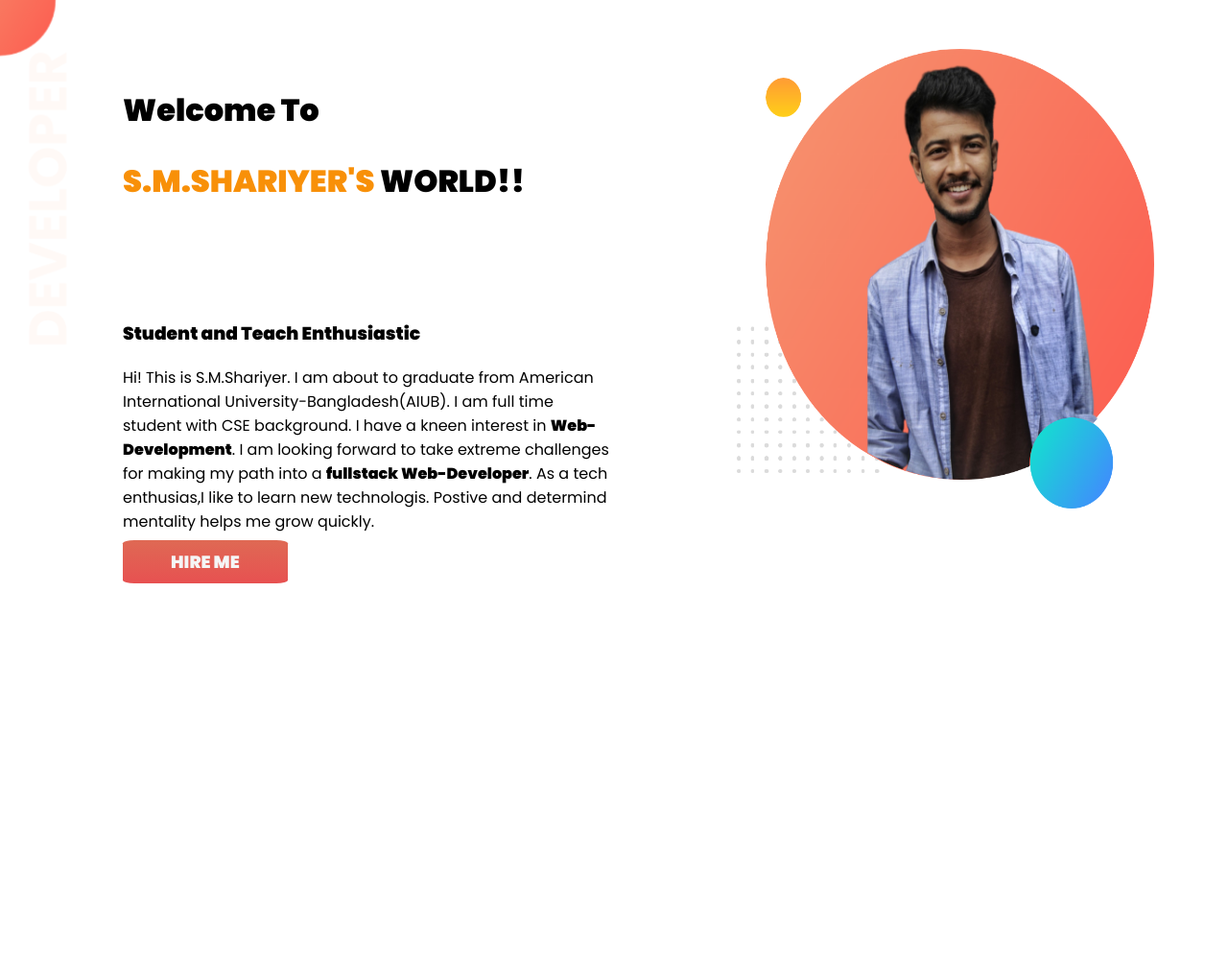
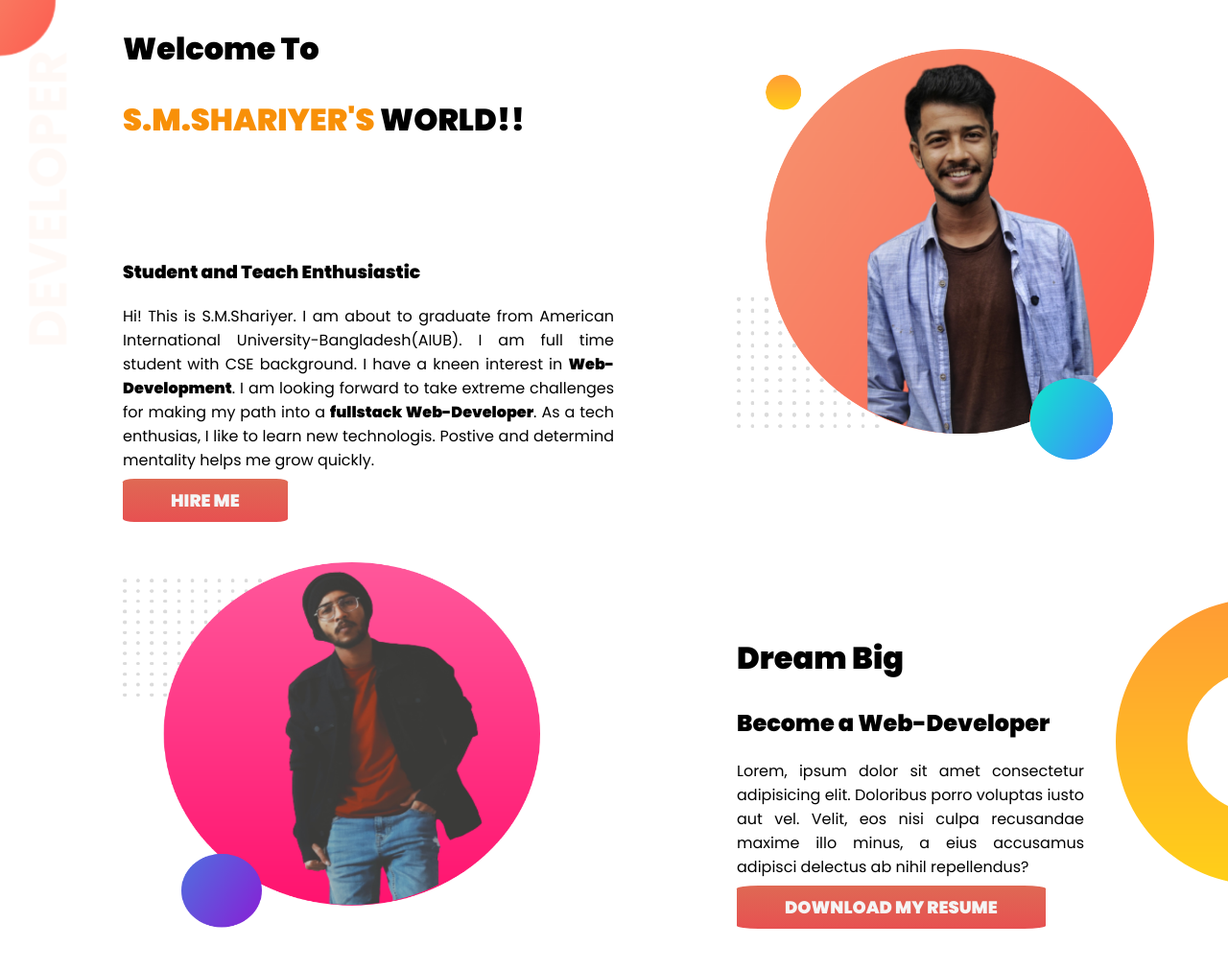
Before and after one commit to Shariyer/Developer-Portfolio, a plain HTML site: page index.html in a window 1280 px wide. Shown: the whole page at 96% size. Before the commit the page ends 800 px from the top, so only its background shows below. Drawn offline with Linux system fonts and the light colour scheme.

Commit message:
second section done

```diff
--- a/index.html
+++ b/index.html
@@ -15,25 +15,38 @@
 
 <body>
     <section class="top-banner">
-        <div class="half-width" id="heading">
+        <div class="half-width">
             <h1>Welcome To</h1>
             <h1><span class="orange-color">S.M.SHARIYER'S</span> WORLD!!</h1>
             <br><br><br>
             <h3>Student and Teach Enthusiastic</h3>
-            <p>Hi! This is S.M.Shariyer. I am about to graduate from American International University-Bangladesh(AIUB).
+            <p class="introparagrapgh">Hi! This is S.M.Shariyer. I am about to graduate from American International University-Bangladesh(AIUB).
                 I
                 am full time student with CSE background. I have a kneen interest in <strong>Web-Development</strong>. I
                 am
                 looking forward to take extreme challenges for making my path into a <strong>fullstack
-                    Web-Developer</strong>. As a tech enthusias,I like to learn new technologis. Postive and determind
+                    Web-Developer</strong>. As a tech enthusias, I like to learn new technologis. Postive and determind
                 mentality helps me grow quickly.</p>
-               <a class="hire-button" target="_blank" href="https://www.linkedin.com/in/s-m-shariyer-ba12a2229/">HIRE ME</a>
+               <a class="button" target="_blank" href="https://www.linkedin.com/in/s-m-shariyer-ba12a2229/">HIRE ME</a>
 
         </div>
         <div class="half-width">
             <img src="images/shariyer.png" alt="">
         </div>
     </section>
+    <section class="dreambig">
+        <div class="half-width">
+            <img src="images/shariyerbg.png" alt="">
+        </div>
+        <div class="half-width" id="dreamBigSection">
+            <h1>Dream Big</h1>
+            <h2>Become a Web-Developer</h2>
+            <p class="dbparagraph">Lorem, ipsum dolor sit amet consectetur adipisicing elit. Doloribus porro voluptas iusto aut vel. Velit, eos nisi culpa recusandae maxime illo minus, a eius accusamus adipisci delectus ab nihil repellendus?</p>
+
+            <a class="button" target="_blank" href="https://www.linkedin.com/in/s-m-shariyer-ba12a2229/">DOWNLOAD MY RESUME</a>
+
+        </div>
+    </section>
 </body>
 
 </html>
--- a/style.css
+++ b/style.css
@@ -26,7 +26,7 @@ section {
 #heading{
     padding-top: 5%;
 }
-.hire-button{
+.button{
     text-decoration: none;
     background-image: linear-gradient(rgb(223, 105, 84),rgb(231, 81, 81));
     color: whitesmoke;
@@ -40,3 +40,18 @@ section {
     background-repeat: no-repeat;
 
 }
+#dreamBigSection{
+    padding-top: 100px;
+}
+.dreambig{
+    background-image: url(images/dream-bg.png);
+    background-repeat: no-repeat;
+    background-position: right;
+}
+.dbparagraph{
+    text-align: justify;
+    padding-right: 150px;
+}
+.introparagrapgh{
+    text-align: justify;
+}
```
Also changed, not shown: images/shariyerbg.png (added).
